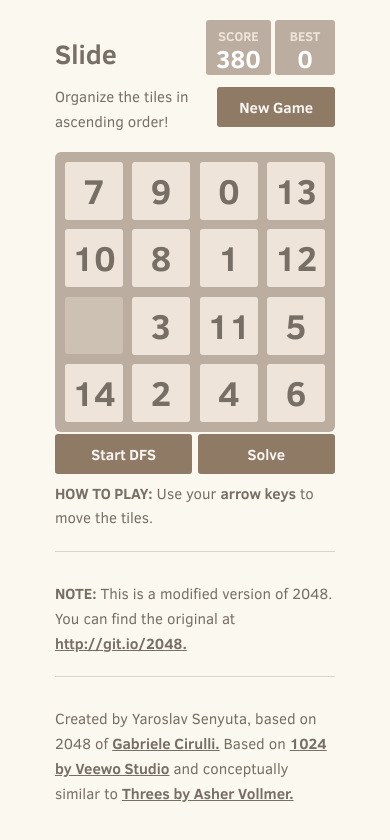
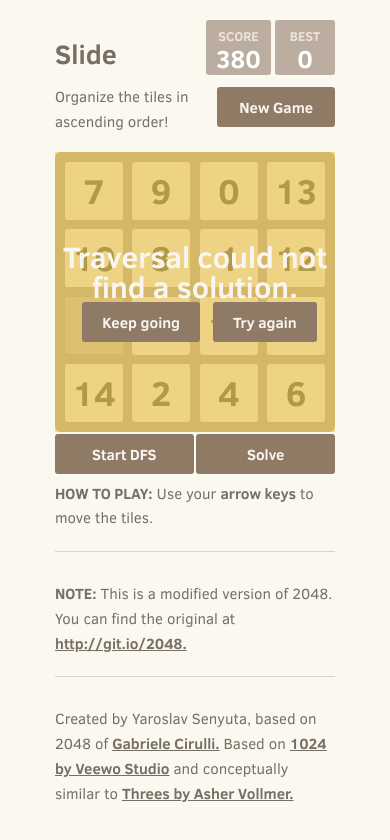
Before and after one commit to yarko3/Cordova2048, a plain HTML site: page BlankCordova2048/2048/index.html in a window 390 px wide. Both pictures are taken after a click on the link "Start DFS". Drawn offline with Linux system fonts and the light colour scheme; some packages are replaced by stand-ins of ours.

Commit message:
now shows message when traversal ends

```diff
--- a/BlankCordova2048/2048/js/game_manager.js
+++ b/BlankCordova2048/2048/js/game_manager.js
@@ -102,7 +102,8 @@ GameManager.prototype.actuate = function () {
     over:       this.over,
     won:        this.won,
     bestScore:  this.storageManager.getBestScore(),
-    terminated: this.isGameTerminated()
+    terminated: this.isGameTerminated(),
+    traversed:  this.traversed
   });
 
 };
@@ -143,6 +144,7 @@ GameManager.prototype.moveTile = function (tile, cell) {
 //fill puzzle with solution state
 GameManager.prototype.solve = function () {
     this.grid.fillWithSolution();
+    this.won = true;
     this.actuate();
 }
 
@@ -196,12 +198,6 @@ GameManager.prototype.move = function (direction) {
   if (moved) {
       //check for goal state
       this.won = this.grid.atGoalState();
-      //for debug only
-      //console.log(this.won);
-      //console.log("Fill with solution.");
-      //this.grid.fillWithSolution();
-      //this.won = this.grid.atGoalState();
-      //console.log(this.won);
 
       this.actuate();
   }
@@ -266,8 +262,8 @@ GameManager.prototype.positionsEqual = function (first, second) {
 GameManager.prototype.startIDDFS = function () {
 
     //check IDDFS counter (this is due to the fact that this function is called twice every time it is pressed)
-    if (this.iddfsCounter == true) {
-        this.iddfsCounter = false;
+    if (this.traversed == true) {
+        this.traversed = false;
         return;
     }
     //check if we're currently not already traversing
@@ -294,7 +290,10 @@ GameManager.prototype.startIDDFS = function () {
         }
 
         //set counter
-        this.iddfsCounter = true;
+        this.traversed = true;
+
+        //actuate for message on screen
+        this.actuate();
 
         //release semaphore
         this.traversing = false;
--- a/BlankCordova2048/2048/js/html_actuator.js
+++ b/BlankCordova2048/2048/js/html_actuator.js
@@ -30,6 +30,10 @@ HTMLActuator.prototype.actuate = function (grid, metadata) {
       } else if (metadata.won) {
         self.message(true); // You win!
       }
+    }
+
+    if (metadata.traversed) {
+        self.messageTraversalEnd(metadata.won);
     }
 
   });
@@ -132,6 +136,15 @@ HTMLActuator.prototype.message = function (won) {
   this.messageContainer.getElementsByTagName("p")[0].textContent = message;
 };
 
+
+HTMLActuator.prototype.messageTraversalEnd = function (won) {
+    var type = "game-won";
+    var message = won ? "Traversal found a solution!" : "Traversal could not find a solution.";
+
+    this.messageContainer.classList.add(type);
+    this.messageContainer.getElementsByTagName("p")[0].textContent = message;
+};
+
 HTMLActuator.prototype.clearMessage = function () {
   // IE only takes one value to remove at a time.
   this.messageContainer.classList.remove("game-won");
--- a/BlankCordova2048/2048/js/tile.js
+++ b/BlankCordova2048/2048/js/tile.js
@@ -12,6 +12,11 @@ Tile.prototype.savePosition = function () {
 };
 
 Tile.prototype.updatePosition = function (position) {
+
+    //store old position
+    this.previousPosition.x = this.x;
+    this.previousPosition.y = this.y;
+
   this.x = position.x;
   this.y = position.y;
 };
--- a/BlankCordova2048/2048/style/main.css
+++ b/BlankCordova2048/2048/style/main.css
@@ -566,14 +566,14 @@ hr {
     margin-top: 2px; }
 
   .solve-button {
-    width: 49%;
+    width: 49.5%;
     padding: 0;
     display: block;
     box-sizing: border-box;
     margin-top: 2px; }
 
     .dfs-button {
-    width: 49%;
+    width: 49.5%;
     padding: 0;
     display: block;
     box-sizing: border-box;
```
